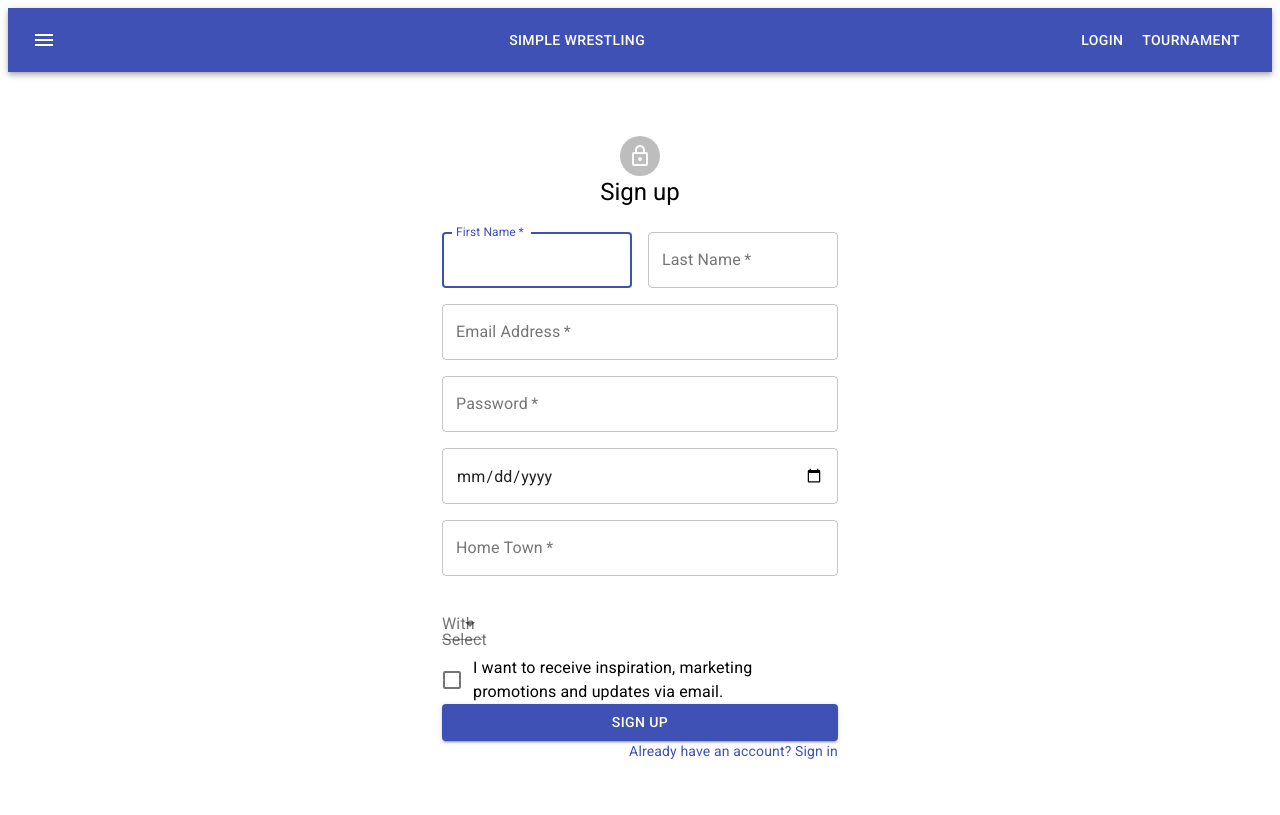
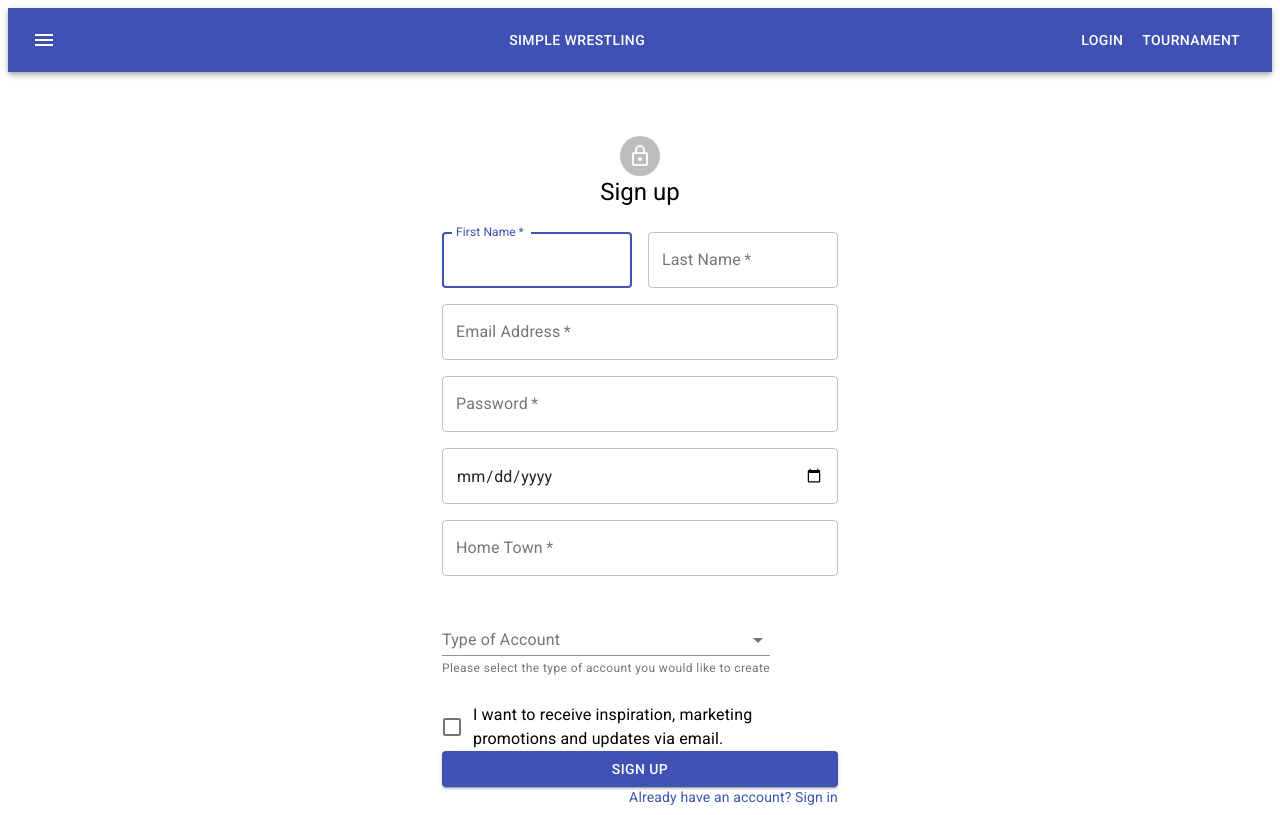
Before and after one commit to huy9997/SimpleWrestling, a React (Create React App) app in the folder client/: page /signup in a window 1280 px wide. Built offline with nearby package versions, Linux system fonts and the light colour scheme.

Commit message:
adding the conditional for sign up

```diff
--- a/client/src/screens/signup.js
+++ b/client/src/screens/signup.js
@@ -4,7 +4,6 @@ import Button from "@material-ui/core/Button";
 import TextField from "@material-ui/core/TextField";
 import FormControlLabel from "@material-ui/core/FormControlLabel";
 import MenuItem from "@material-ui/core/MenuItem";
-import Menu from "@material-ui/core/Menu";
 import Checkbox from "@material-ui/core/Checkbox";
 import Link from "@material-ui/core/Link";
 import Grid from "@material-ui/core/Grid";
@@ -45,12 +44,12 @@ class App extends Component {
     };
   }
   onchange = e => {
-    console.log(this.state.type_of_account, "this is the state");
+    console.log("test ", this.state.type_of_account, "this is the state");
     this.setState({ [e.target.name]: e.target.value });
   };
   onSubmit = e => {
     axios
-      .post("api/auth/login", {
+      .post("api/signup", {
         email: this.state.email,
         password: this.state.password
       })
@@ -62,6 +61,9 @@ class App extends Component {
       });
   };
   render() {
+    if (this.state.type_of_account == "wrestler") {
+      //conditional for the wrestler input
+    }
     return (
       <Container component="main" maxWidth="xs">
         <Box mt={8} display="flex" flexDirection="column" alignItems="center">
@@ -154,10 +156,13 @@ class App extends Component {
               </Grid>
               <Grid item xs={12}>
                 <TextField
+                  id="type_of_account"
                   select
-                  label="With Select"
-                  onChange={this.onchange}
+                  label="Type of Account"
+                  onChange={e => this.onchange(e)}
                   value={this.state.type_of_account}
+                  helperText="Please select the type of account you would like to create"
+                  margin="normal"
                 >
                   {accountType.map(option => (
                     <MenuItem key={option.value} value={option.value}>
@@ -165,26 +170,8 @@ class App extends Component {
                     </MenuItem>
                   ))}
                 </TextField>
-                {/* <TextField
-                  id="type_of_account"
-                  select
-                  label="Type of Account"
-                  value={this.state.type_of_account}
-                  onChange={this.onchange}
-                  helperText="Please select the type of account you would like to create"
-                  margin="normal"
-                >
-                  {accountType.map(option => (
-                    <MenuItem
-                      onClick={event => this.handleClose(option, event)}
-                      key={option.value}
-                      value={option.value}
-                    >
-                      {option.label}
-                    </MenuItem>
-                  ))}
-                </TextField> */}
               </Grid>
+
               <Grid item xs={12}>
                 <FormControlLabel
                   control={
@@ -194,6 +181,7 @@ class App extends Component {
                 />
               </Grid>
             </Grid>
+
             <Button
               type="submit"
               fullWidth
```
